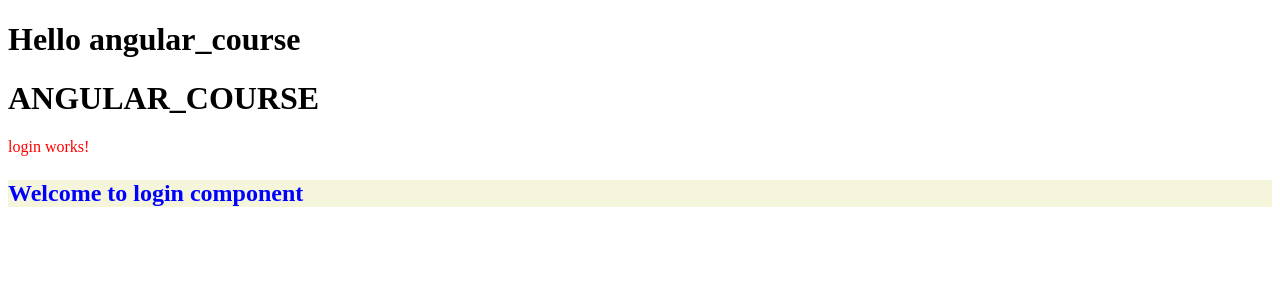
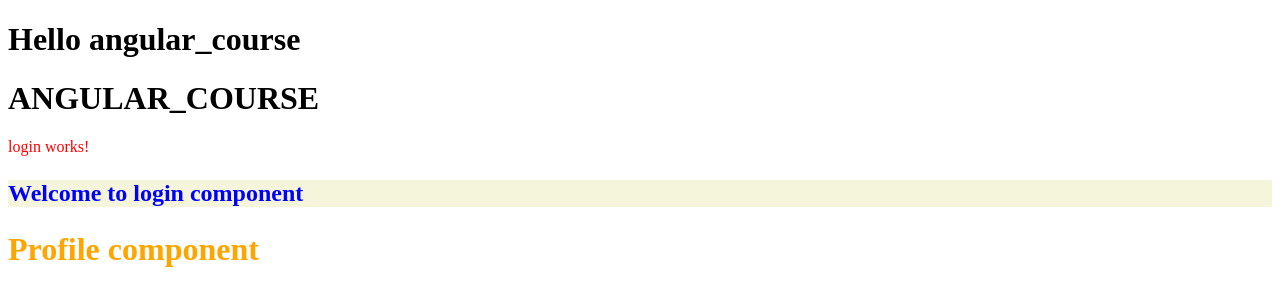
Before and after one commit to ShubhamDev021/Angular_Course, an Angular app: page / in a window 1280 px wide. Shown: the top 306 px of the page. Built offline with nearby package versions, Linux system fonts and the light colour scheme.

Commit message:
Components in angular - Creating a custom component

```diff
--- a/src/app/app.component.html
+++ b/src/app/app.component.html
@@ -2,3 +2,5 @@
 <h1>{{ title.toUpperCase() }}</h1>
 
 <login></login>
+
+<app-profile></app-profile>
--- a/src/app/app.component.ts
+++ b/src/app/app.component.ts
@@ -1,10 +1,11 @@
 import { Component } from '@angular/core';
 import { RouterOutlet } from '@angular/router';
 import { LoginComponent } from './login/login.component';
+import { ProfileComponent } from './profile/profile.component';
 
 @Component({
   selector: 'app-root',
-  imports: [RouterOutlet, LoginComponent],
+  imports: [RouterOutlet, LoginComponent, ProfileComponent],
   templateUrl: './app.component.html',
   styleUrl: './app.component.css'
 })
--- /dev/null
+++ b/src/app/profile/profile.component.ts
@@ -0,0 +1,11 @@
+import { Component } from "@angular/core";
+
+@Component({
+    selector: 'app-profile',
+    template: `<h1>Profile component</h1>`,
+    styles: 'h1 {color: orange;}'
+})
+
+export class ProfileComponent {
+
+}
```
